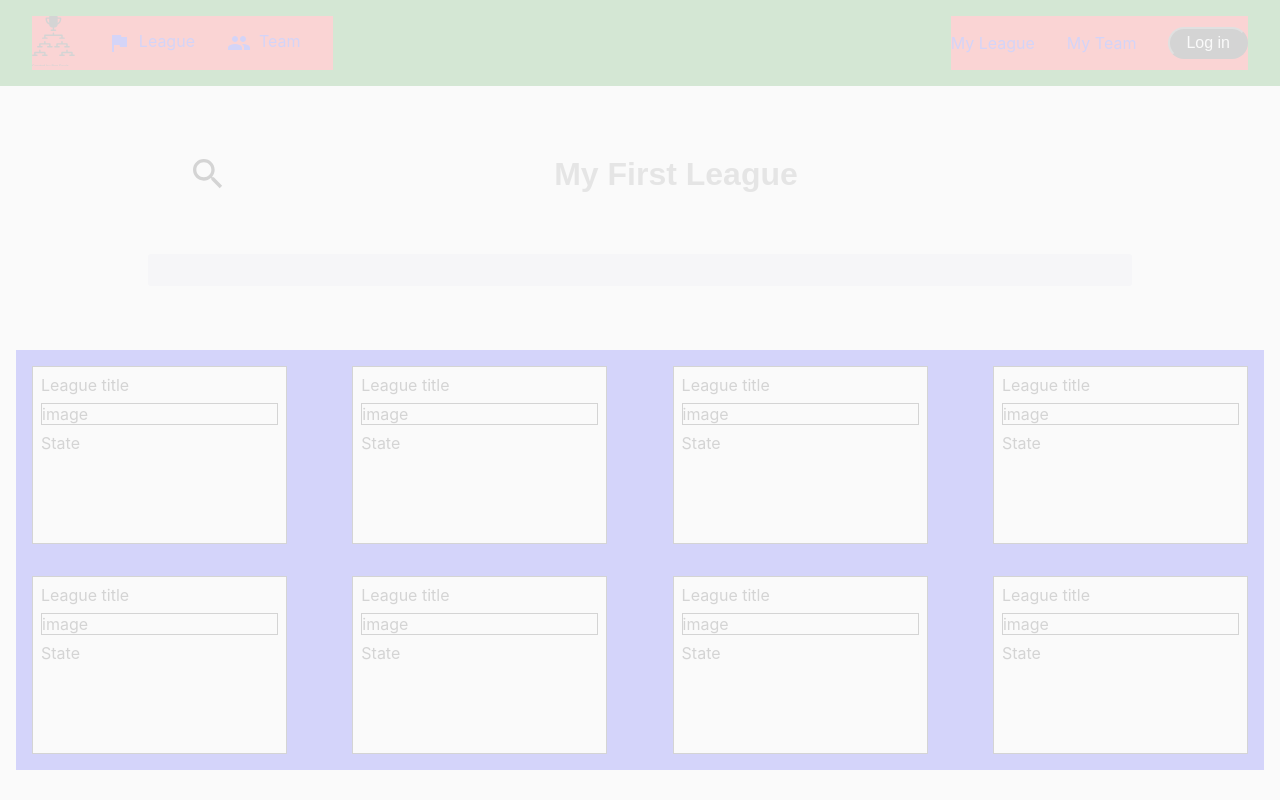
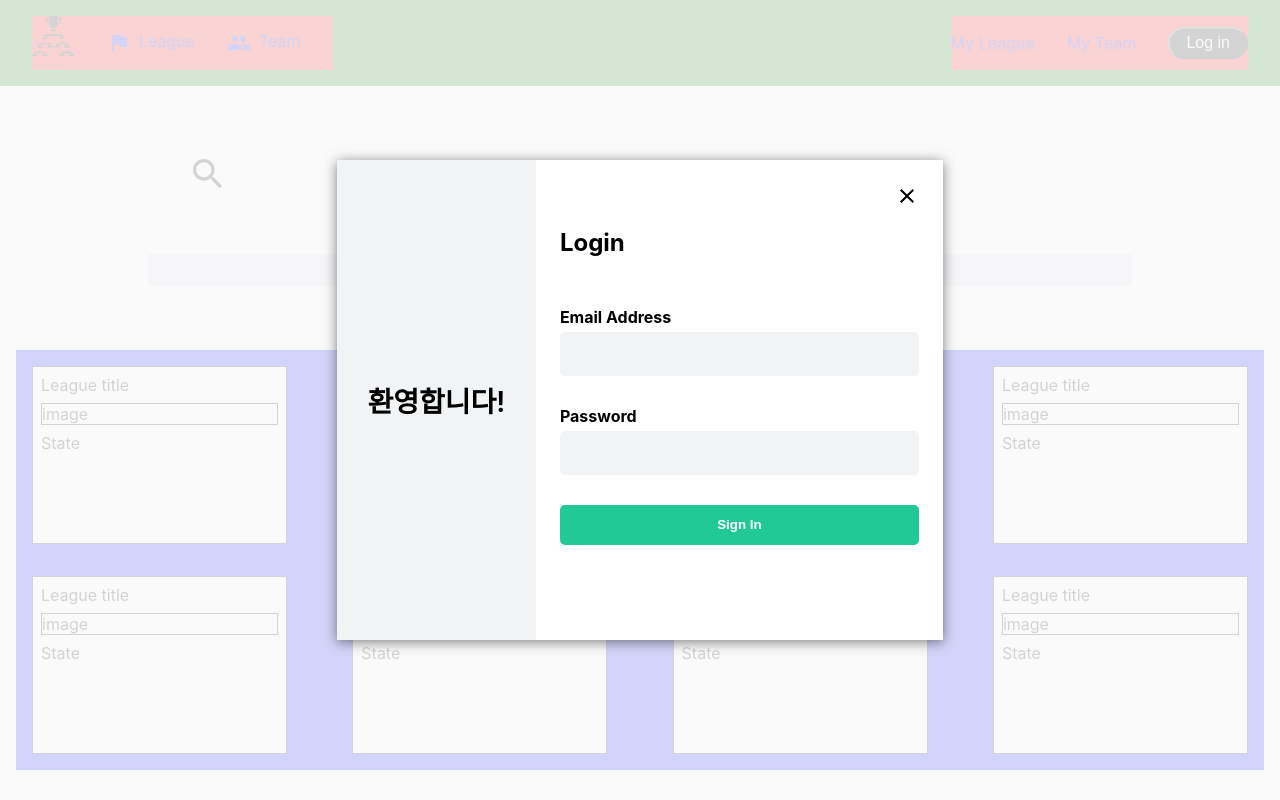
Before and after one commit to wjy5446/league-project, a React (Create React App) app in the folder frontends/: page / in a window 1280 px wide. Built offline with nearby package versions, Linux system fonts and the light colour scheme.

Commit message:
feat) add auth modal

```diff
--- a/frontends/src/components/auth/AuthForm.jsx
+++ b/frontends/src/components/auth/AuthForm.jsx
@@ -1,14 +1,59 @@
 import React from "react";
 import styled from "styled-components";
 
-function AuthForm() {
+function AuthForm({ email, password, onSubmit }) {
   return (
     <AuthFormBlock>
       <h2>Login</h2>
+      <AuthLoginForm
+        onSumbit={(e) => {
+          e.preventDefault();
+          onSubmit(email, password);
+        }}
+      >
+        <label for="email">Email Address</label>
+        <input type="email" id="email" value={email} />
+
+        <label for="password">Password</label>
+        <input type="password" name="" id="password" value={password} />
+        <button>Sign In</button>
+      </AuthLoginForm>
     </AuthFormBlock>
   );
 }
 
-const AuthFormBlock = styled.div``;
+const AuthFormBlock = styled.div`
+  display: flex;
+  flex-direction: column;
+
+  h2 {
+    margin-bottom: 50px;
+  }
+`;
+const AuthLoginForm = styled.form`
+  width: 100%;
+  display: flex;
+  flex-direction: column;
+  label {
+    font-weight: 700;
+    margin-bottom: 5px;
+  }
+  input {
+    height: 2.5rem;
+    border: none;
+    background: #f1f3f5;
+    margin-bottom: 30px;
+    padding: 2px 5px;
+    border-radius: 5px;
+  }
+  button {
+    height: 2.5rem;
+    border: none;
+    font-weight: 700;
+    border-radius: 5px;
+    background-color: #21c997;
+    color: white;
+  }
+`;
 
 export default AuthForm;
--- a/frontends/src/components/auth/AuthModal.jsx
+++ b/frontends/src/components/auth/AuthModal.jsx
@@ -1,7 +1,80 @@
 import React from "react";
+import styled from "styled-components";
+import { MdClose } from "react-icons/md";
 
-function AuthModal() {
-  return <div></div>;
+function AuthModal({ visible, onClose, children }) {
+  return (
+    <AuthModalBlock visible={visible}>
+      <div className="wrapper">
+        <div className="gray-block">
+          <div className="welcome">환영합니다!</div>
+        </div>
+        <div className="white-block">
+          <div className="exit-wrapper">
+            <MdClose onClick={onClose} />
+          </div>
+          <div className="block-content">{children}</div>
+        </div>
+      </div>
+    </AuthModalBlock>
+  );
 }
 
+const AuthModalBlock = styled.div`
+  position: fixed;
+  top: 0;
+  left: 0;
+  width: 100%;
+  height: 100%;
+
+  display: flex;
+  justify-content: center;
+  align-items: center;
+  z-index: 2;
+
+  .wrapper {
+    width: 606px;
+    height: 480px;
+    box-shadow: 0px 2px 12px 0px rgba(0, 0, 0, 0.5);
+    display: flex;
+
+    .gray-block {
+      width: 216px;
+      height: 100%;
+      background-color: #f1f3f5;
+      display: flex;
+      flex-direction: column;
+      justify-content: center;
+      align-items: center;
+
+      .welcome {
+        font-size: 1.75rem;
+        font-weight: 600;
+        text-align: center;s
+      }
+    }
+
+    .white-block {
+      width: 390px;
+      background-color: white;
+      display: flex;
+      flex-direction: column;
+      padding: 1.5rem;
+
+      .exit-wrapper {
+        display: flex;
+        justify-content: flex-end;
+        font-size: 1.5rem;
+
+        svg {
+          cursor: pointer;
+        }
+      }
+
+      .block-content {
+      }
+    }
+  }
+`;
+
 export default AuthModal;
--- a/frontends/src/components/common/OpaqueLayer.jsx
+++ b/frontends/src/components/common/OpaqueLayer.jsx
@@ -2,7 +2,7 @@ import React from "react";
 import styled, { css } from "styled-components";
 
 function OpaqueLayer({ visible }) {
-  return <OpaqueLayerBlock></OpaqueLayerBlock>;
+  return <OpaqueLayerBlock visible={visible} />;
 }
 
 const OpaqueLayerBlock = styled.div`
```
